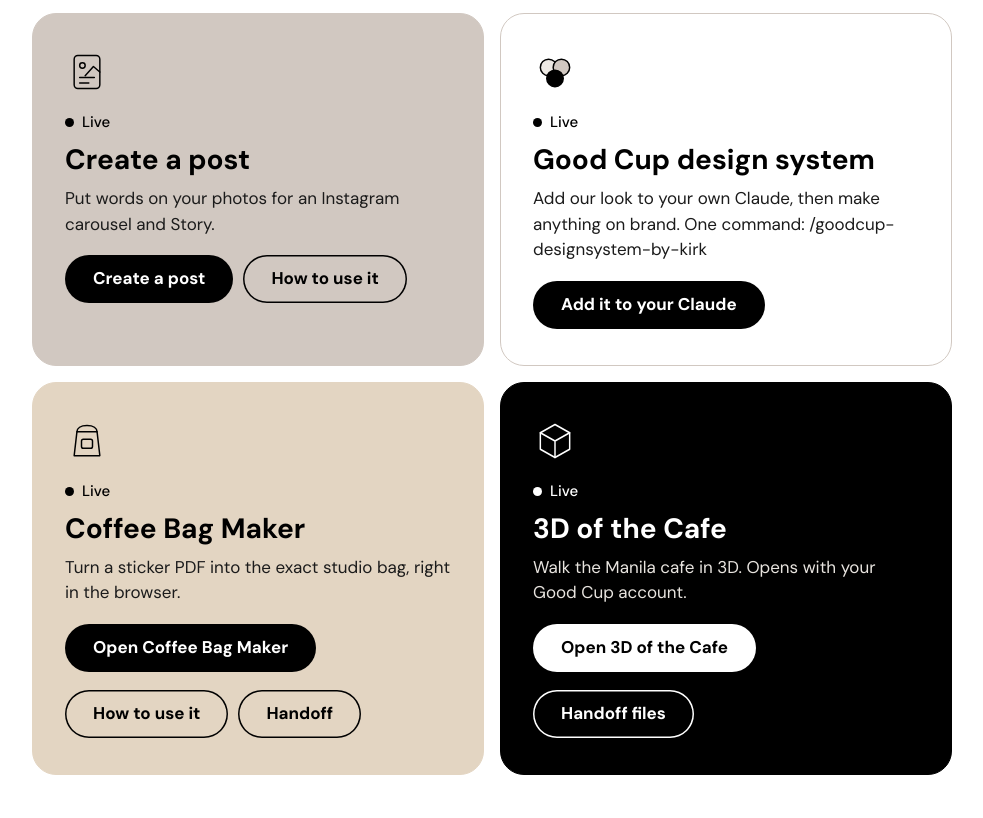
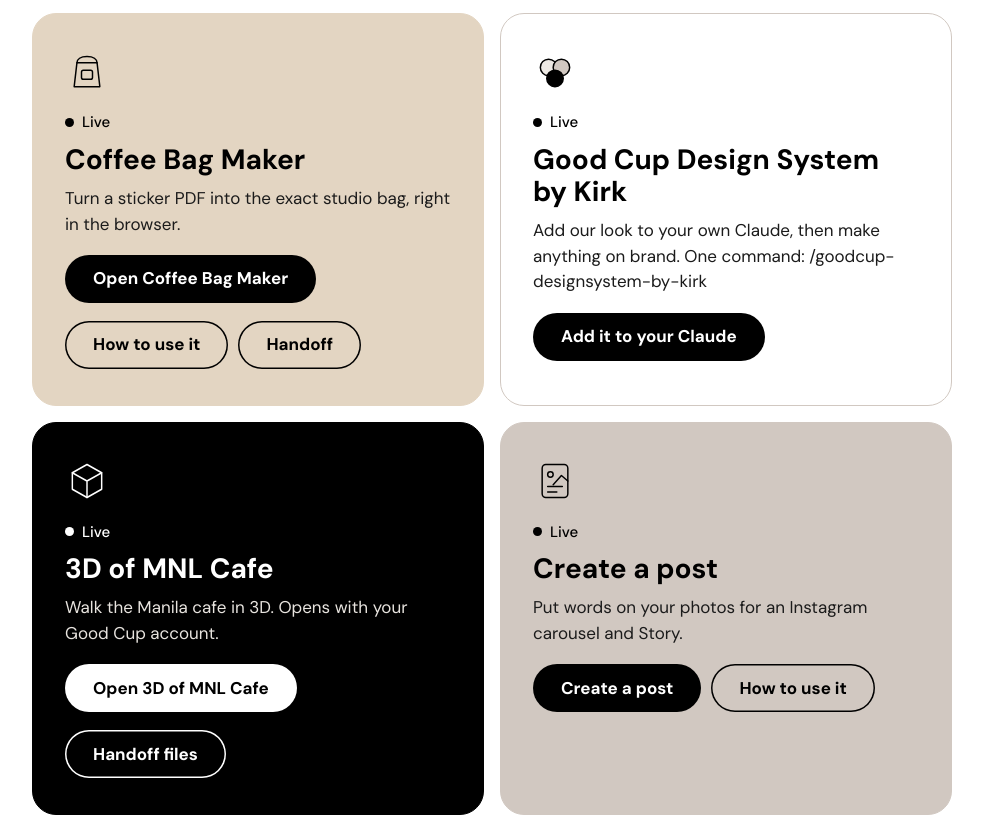
Before and after one commit to kirkvvisitacion-stack/studio, a plain HTML site: page index.html in a window 1280 px wide. Shown: the part 982-1800 px from the top of the page, without its empty margins (148-1131 px from the left). Drawn offline with Linux system fonts and the light colour scheme.

Commit message:
Studio home: new card order, Design System by Kirk, 3D of MNL Cafe
Co-Authored-By: Claude Sonnet 5.5 <noreply@anthropic.com>

```diff
--- a/index.html
+++ b/index.html
@@ -148,20 +148,6 @@ footer{margin-top:auto;border-top:1px solid var(--crema);padding:24px 0 32px;fon
           <p>Type a word, find any file on the NAS, copy where it lives. Opens with your Good Cup account.</p>
           <div class="row2"><a class="btn" href="https://claude.ai/artifact/KAkpitAmNrKVxAUEHrXskJ">Search the NAS</a><a class="btn alt" href="handoff/nas-search.html">Connect your Claude</a></div>
         </article>
-        <article class="card t-cashew">
-          <div class="ico"><svg viewBox="0 0 48 48" aria-hidden="true"><rect x="10" y="6" width="28" height="36" rx="4"/><path d="M16 30h16M16 36h10"/><circle cx="19" cy="17" r="3"/><path d="M38 24l-7-6-9 10"/></svg></div>
-          <span class="live"><span class="dot"></span>Live</span>
-          <h2>Create a post</h2>
-          <p>Put words on your photos for an Instagram carousel and Story.</p>
-          <div class="row2"><a class="btn" href="https://kirkvvisitacion-stack.github.io/goodcup-post-maker/">Create a post</a><a class="btn alt" href="guides/post-maker.html">How to use it</a></div>
-        </article>
-        <article class="card t-white t-ds">
-          <div class="ico"><svg viewBox="0 0 48 48" aria-hidden="true"><circle cx="17" cy="19" r="9"/><circle cx="31" cy="19" r="9"/><circle cx="24" cy="31" r="9"/></svg></div>
-          <span class="live"><span class="dot"></span>Live</span>
-          <h2>Good Cup design system</h2>
-          <p>Add our look to your own Claude, then make anything on brand. One command: /goodcup-designsystem-by-kirk</p>
-          <div class="row2"><a class="btn" href="handoff/design-system.html">Add it to your Claude</a></div>
-        </article>
         <article class="card t-kraft">
           <div class="ico"><svg viewBox="0 0 48 48" aria-hidden="true"><path d="M13 14h22l3 26H10z"/><path d="M13 14c0-4 4-7 11-7s11 3 11 7"/><rect x="18" y="22" width="12" height="10" rx="2"/></svg></div>
           <span class="live"><span class="dot"></span>Live</span>
@@ -169,12 +155,26 @@ footer{margin-top:auto;border-top:1px solid var(--crema);padding:24px 0 32px;fon
           <p>Turn a sticker PDF into the exact studio bag, right in the browser.</p>
           <div class="row2"><a class="btn" href="https://kirkvvisitacion-stack.github.io/goodcup-bagmaker/">Open Coffee Bag Maker</a><a class="btn alt" href="guides/bag-maker.html">How to use it</a><a class="btn alt" href="handoff/coffee-bag-maker.html">Handoff</a></div>
         </article>
+        <article class="card t-white t-ds">
+          <div class="ico"><svg viewBox="0 0 48 48" aria-hidden="true"><circle cx="17" cy="19" r="9"/><circle cx="31" cy="19" r="9"/><circle cx="24" cy="31" r="9"/></svg></div>
+          <span class="live"><span class="dot"></span>Live</span>
+          <h2>Good Cup Design System by Kirk</h2>
+          <p>Add our look to your own Claude, then make anything on brand. One command: /goodcup-designsystem-by-kirk</p>
+          <div class="row2"><a class="btn" href="handoff/design-system.html">Add it to your Claude</a></div>
+        </article>
         <article class="card t-black">
           <div class="ico"><svg viewBox="0 0 48 48" aria-hidden="true"><path d="M24 6l16 9v18L24 42 8 33V15z"/><path d="M8 15l16 9 16-9M24 24v18"/></svg></div>
           <span class="live"><span class="dot"></span>Live</span>
-          <h2>3D of the Cafe</h2>
+          <h2>3D of MNL Cafe</h2>
           <p>Walk the Manila cafe in 3D. Opens with your Good Cup account.</p>
-          <div class="row2"><a class="btn" href="https://claude.ai/artifact/57PcJPdagh67pPBKH7HX2L">Open 3D of the Cafe</a><a class="btn alt" href="handoff/3d-cafe.html">Handoff files</a></div>
+          <div class="row2"><a class="btn" href="https://claude.ai/artifact/57PcJPdagh67pPBKH7HX2L">Open 3D of MNL Cafe</a><a class="btn alt" href="handoff/3d-cafe.html">Handoff files</a></div>
+        </article>
+        <article class="card t-cashew">
+          <div class="ico"><svg viewBox="0 0 48 48" aria-hidden="true"><rect x="10" y="6" width="28" height="36" rx="4"/><path d="M16 30h16M16 36h10"/><circle cx="19" cy="17" r="3"/><path d="M38 24l-7-6-9 10"/></svg></div>
+          <span class="live"><span class="dot"></span>Live</span>
+          <h2>Create a post</h2>
+          <p>Put words on your photos for an Instagram carousel and Story.</p>
+          <div class="row2"><a class="btn" href="https://kirkvvisitacion-stack.github.io/goodcup-post-maker/">Create a post</a><a class="btn alt" href="guides/post-maker.html">How to use it</a></div>
         </article>
       </div>
     </div>
```
Also changed, not shown: handoff/3d-cafe.html (+1 -1 lines).
